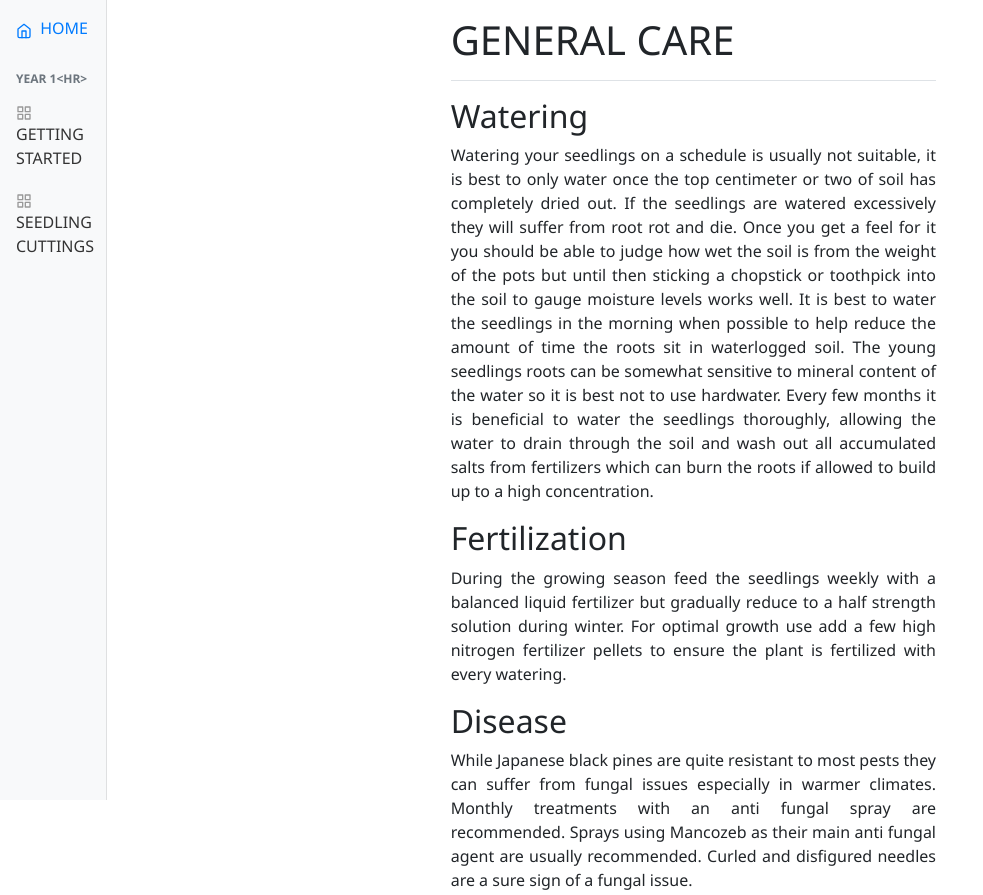
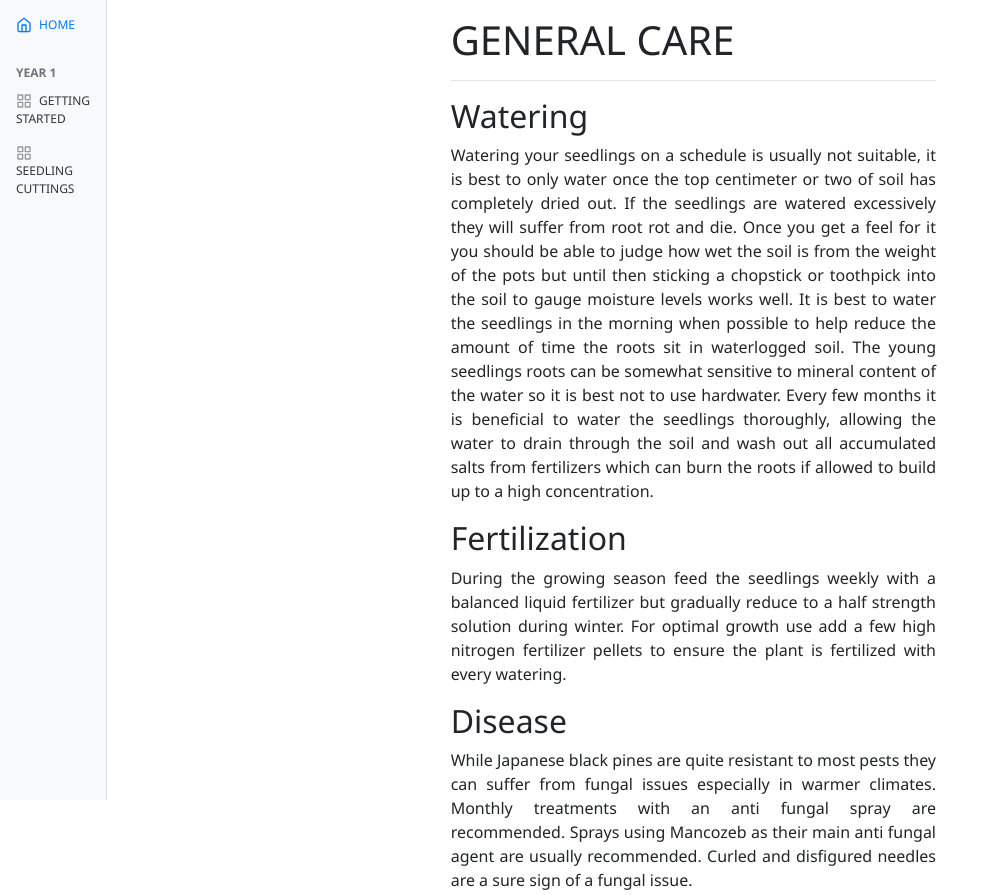
Before and after one commit to MJStevens/CS50W---project0, a plain HTML site: page General Care.html in a window 1280 px wide. Shown: the top 895 px of the page, without its empty margins (0-983 px from the left). Drawn offline with nearby package versions, Linux system fonts and the light colour scheme.

Commit message:
More CSS changes

```diff
--- a/styles.scss
+++ b/styles.scss
@@ -64,11 +64,7 @@ h2 {
 }
 
 .sidebar-sticky {
-  li {
+  a {
     @extend %navBar;
   }
 }
-
-#navHead::after {
-  content: "<hr>"
-}
```
Also changed, not shown: styles.css, 1 other file.
